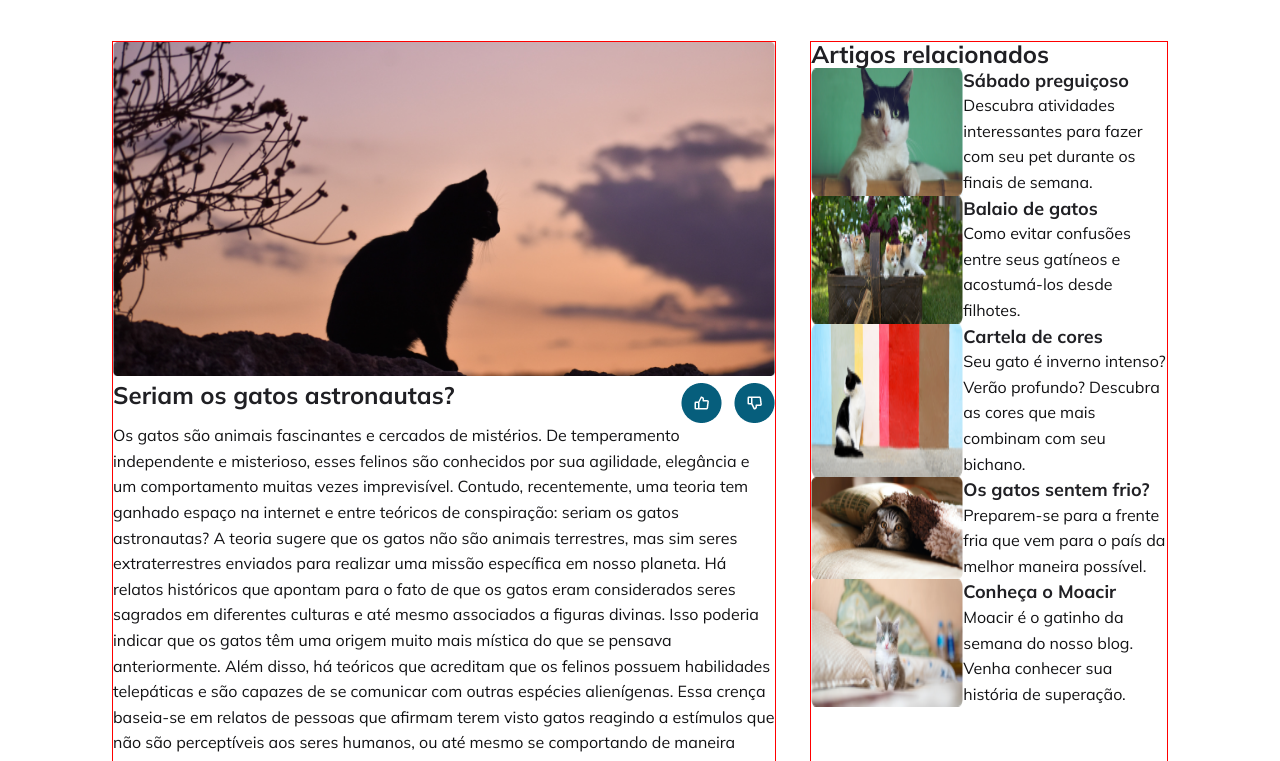
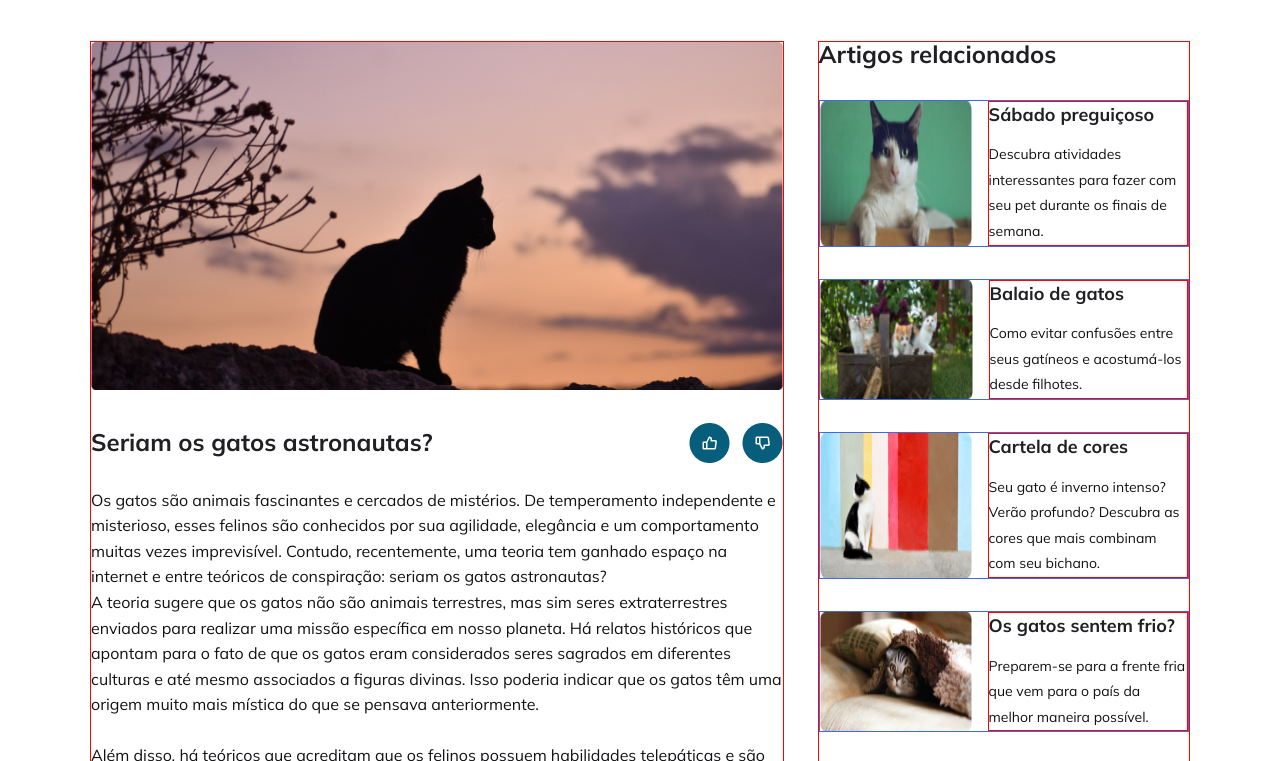
Before and after one commit to rafaelhenriquexx/cats-blog, a plain HTML site: page index.html in a window 1280 px wide. Shown: the part 72-833 px from the top of the page. Drawn offline with Linux system fonts and the light colour scheme.

Commit message:
development in progress CSS

```diff
--- a/index.html
+++ b/index.html
@@ -28,9 +28,10 @@
           <img class="icon" src="./image/descurtir.png" alt="Ícone de descurtir">
         </div>
       </div>
-      <p>Os gatos são animais fascinantes e cercados de mistérios. De temperamento independente e misterioso, esses felinos são conhecidos por sua agilidade, elegância e um comportamento muitas vezes imprevisível. Contudo, recentemente, uma teoria tem ganhado espaço na internet e entre teóricos de conspiração: seriam os gatos astronautas?
+      <p>Os gatos são animais fascinantes e cercados de mistérios. De temperamento independente e misterioso, esses felinos são conhecidos por sua agilidade, elegância e um comportamento muitas vezes imprevisível. Contudo, recentemente, uma teoria tem ganhado espaço na internet e entre teóricos de conspiração: seriam os gatos astronautas? <br>
         A teoria sugere que os gatos não são animais terrestres, mas sim seres extraterrestres enviados para realizar uma missão específica em nosso planeta. Há relatos históricos que apontam para o fato de que os gatos eram considerados seres sagrados em diferentes culturas e até mesmo associados a figuras divinas. Isso poderia indicar que os gatos têm uma origem muito mais mística do que se pensava anteriormente.
-
+        <br>
+        <br>
         Além disso, há teóricos que acreditam que os felinos possuem habilidades telepáticas e são capazes de se comunicar com outras espécies alienígenas. Essa crença baseia-se em relatos de pessoas que afirmam terem visto gatos reagindo a estímulos que não são perceptíveis aos seres humanos, ou até mesmo se comportando de maneira incomum durante eventos astronômicos, como uma aurora boreal. Esses e outros indícios foram interpretados como sinais de que os gatos seriam seres interplanetários.</p>
     </main>
     <aside class="aside">
--- a/style.css
+++ b/style.css
@@ -38,7 +38,7 @@ img {
 .header {
   display: flex;
   gap: 2rem;
-  padding: 1.2rem 11.2rem;
+  padding: 1.2rem 9rem;
   background: #065e7c;
 }
 .header form label {
@@ -79,14 +79,18 @@ form {
 }
 .main {
   grid-area: main;
-  margin: 4.4rem 3.4rem 4rem 11.2rem;
+  margin: 4.4rem 3.4rem 4rem 9rem;
   border: 1px solid red;
 }
 .main-box {
   display: flex;
+  align-items: center;
   justify-content: space-between;
 }
-.icon-box{
+.main-box h1 {
+  padding: 3.2rem 0rem;
+}
+.icon-box {
   display: flex;
   gap: 1.2rem;
 }
@@ -94,12 +98,26 @@ form {
   width: initial;
 }
 .aside {
+  display: grid;
+  gap: 3.2rem;
   grid-area: aside;
-  margin: 4.4rem 11.2rem 4rem 0rem;
+  margin: 4.4rem 9rem 4rem 0rem;
   border: 1px solid red;
 }
 .aside-box {
   display: flex;
+  gap: 1.6rem;
+  border: 1px solid royalblue;
+}
+.aside-description {
+  border: 1px solid red;
+}
+.aside-description h2 {
+  padding-bottom: 1.5rem;
+  font-size: 1.8rem;
+}
+.aside-description p {
+ font-size: 1.4rem;
 }
 .footer {
   grid-area: footer;
```
Also changed, not shown: 1 other file.
